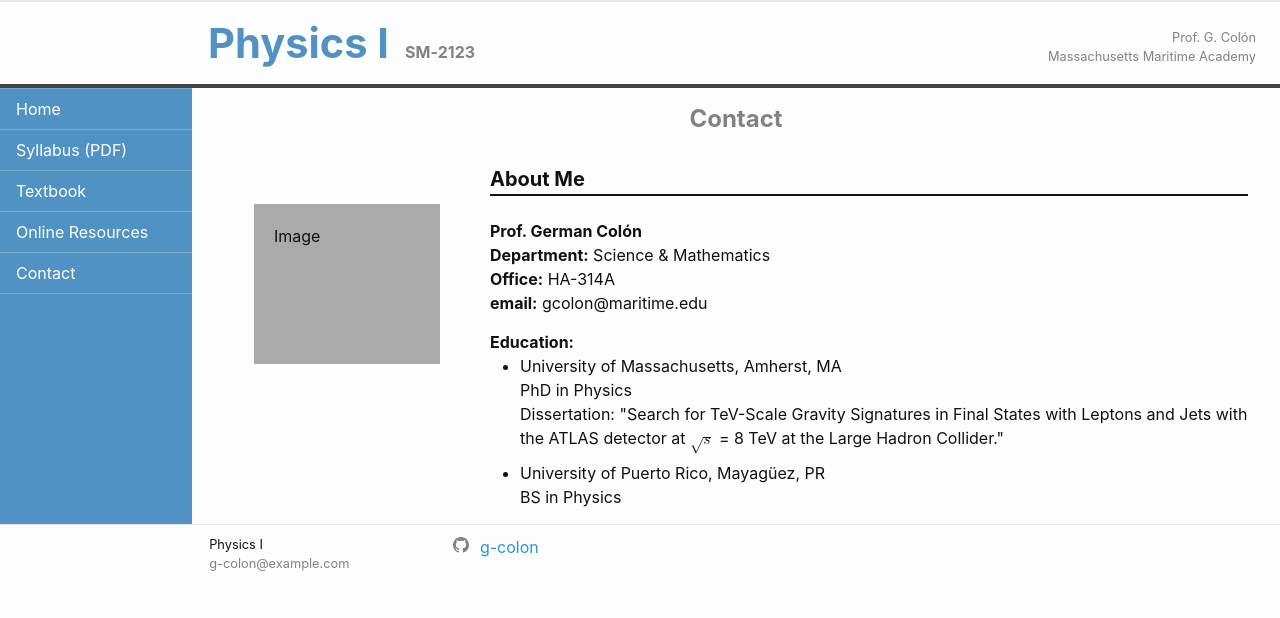
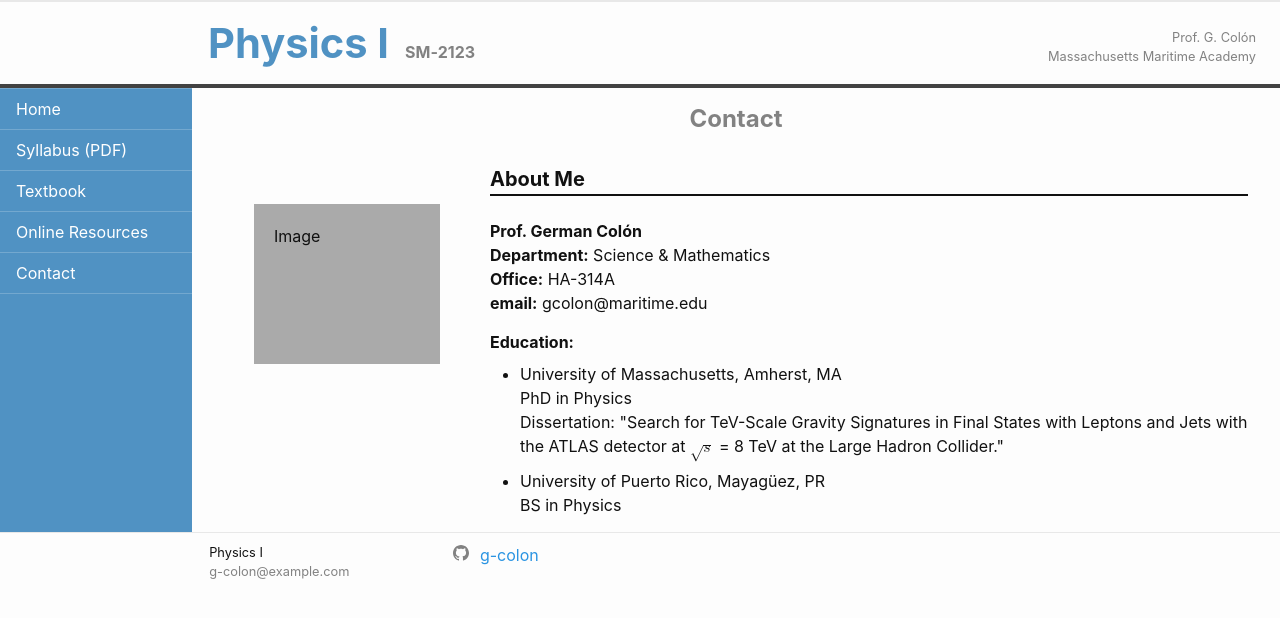
Before and after one commit to g-colon/Physics1, a Jekyll site: the page built from contact.markdown, in a window 1280 px wide. Shown: the top 618 px of the page. Built offline with Jekyll 4.4.1, drawn with Linux system fonts in a browser that asks for light colours.

Commit message:
contact page issue, overlapping text

```diff
--- a/contact.markdown
+++ b/contact.markdown
@@ -20,7 +20,7 @@
         <b>email:</b> gcolon@maritime.edu
     </p>
     <p> <b>Education:</b> <br>
-      <ul style="margin-top: -.9em">
+      <ul style="margin-top: -.4em">
         <li> University of Massachusetts, Amherst, MA <br>
 	     PhD in Physics <br>
 	     Dissertation: "Search for TeV-Scale Gravity Signatures in Final States with Leptons and Jets with the ATLAS detector at <math><msqrt><mi>s</mi></msqrt></math> = 8 TeV at the Large Hadron Collider."
```
Also changed, not shown: 1 other file.
